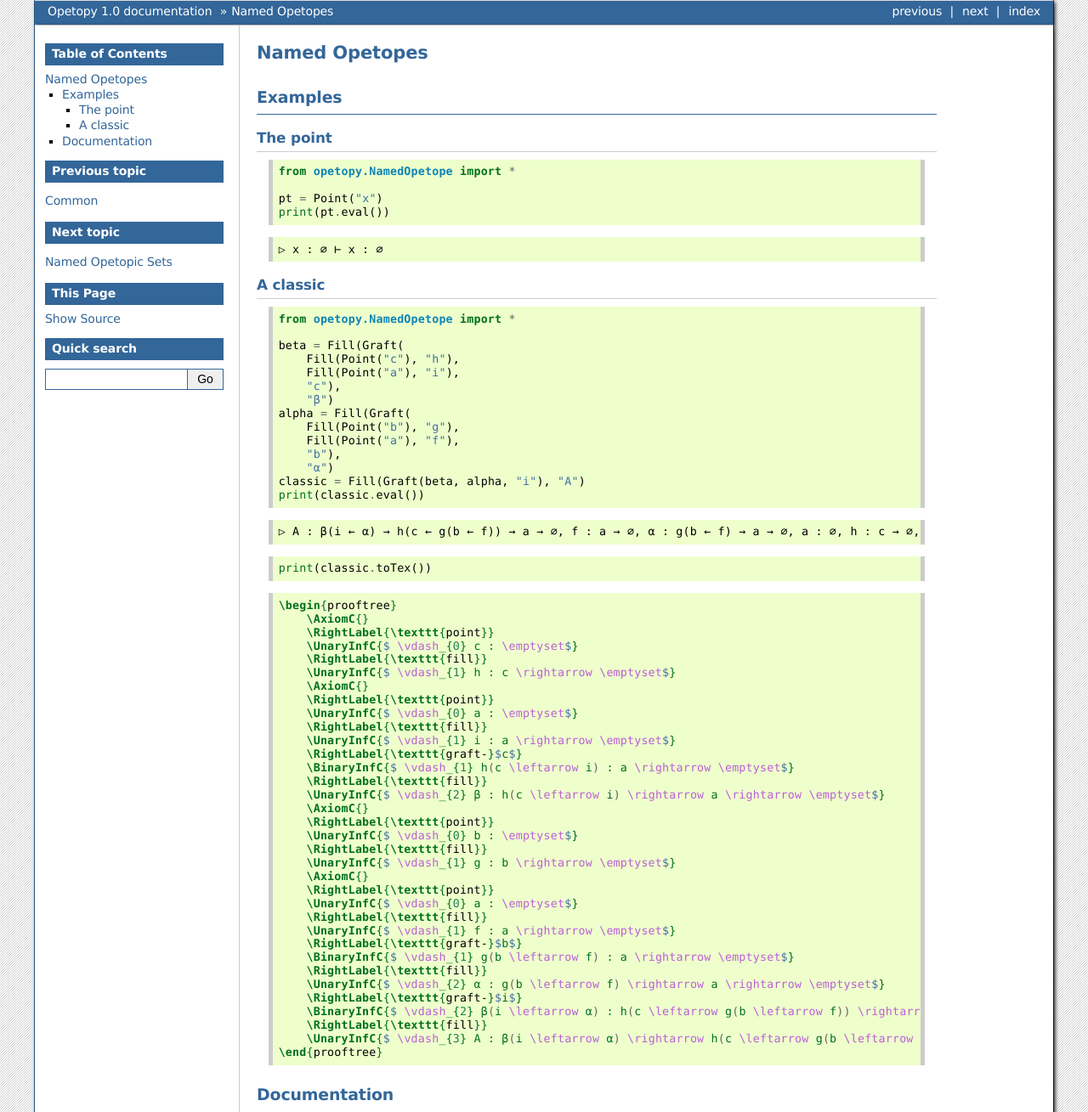
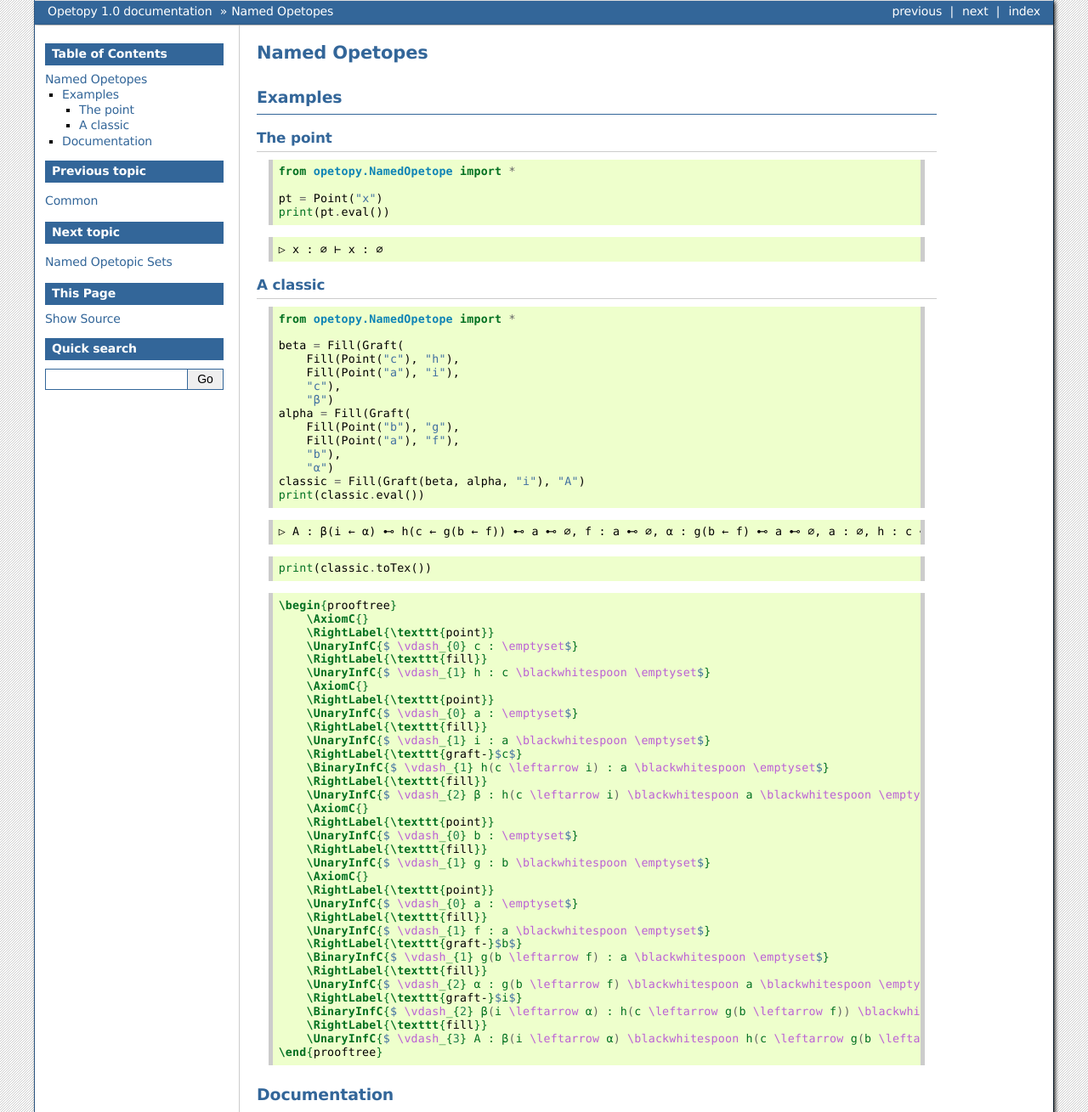
Before and after one commit to altaris/opetopy, a Sphinx documentation site: the page built from doc/namedopetope.rst, in a window 1280 px wide and 1400 px high, cut to the strip 0-1309 px from the top of the window. Shown: the whole strip at 85% size. Built offline with Sphinx 7.4.7, drawn with Linux system fonts in a browser that asks for light colours.

Commit message:
Better tex(t) rendering

```diff
--- a/NamedOpetope.py
+++ b/NamedOpetope.py
@@ -301,13 +301,13 @@ class Type:
         return str(self)
 
     def __str__(self) -> str:
-        return " → ".join([str(t) for t in self.terms])
+        return " ⊷ ".join([str(t) for t in self.terms])
 
     def toTex(self) -> str:
         """
         Converts the type to TeX code.
         """
-        return " \\rightarrow ".join([t.toTex() for t in self.terms])
+        return " \\blackwhitespoon ".join([t.toTex() for t in self.terms])
 
     def variables(self, k: int) -> Set[Variable]:
         """
--- a/doc/namedopetope.rst
+++ b/doc/namedopetope.rst
@@ -45,7 +45,7 @@ A classic
 
 ::
 
-     ▷ A : β(i ← α) → h(c ← g(b ← f)) → a → ∅, f : a → ∅, α : g(b ← f) → a → ∅, a : ∅, h : c → ∅, c : ∅, β : h(c ← i) → a → ∅, g : b → ∅, i : a → ∅, b : ∅ ⊢ A : β(i ← α) → h(c ← g(b ← f)) → a → ∅
+     ▷ A : β(i ← α) ⊷ h(c ← g(b ← f)) ⊷ a ⊷ ∅, f : a ⊷ ∅, α : g(b ← f) ⊷ a ⊷ ∅, a : ∅, h : c ⊷ ∅, c : ∅, β : h(c ← i) ⊷ a ⊷ ∅, g : b ⊷ ∅, i : a ⊷ ∅, b : ∅ ⊢ A : β(i ← α) ⊷ h(c ← g(b ← f)) ⊷ a ⊷ ∅
 
 .. code-block:: python
 
@@ -58,34 +58,34 @@ A classic
         \RightLabel{\texttt{point}}
         \UnaryInfC{$ \vdash_{0} c : \emptyset$}
         \RightLabel{\texttt{fill}}
-        \UnaryInfC{$ \vdash_{1} h : c \rightarrow \emptyset$}
+        \UnaryInfC{$ \vdash_{1} h : c \blackwhitespoon \emptyset$}
         \AxiomC{}
         \RightLabel{\texttt{point}}
         \UnaryInfC{$ \vdash_{0} a : \emptyset$}
         \RightLabel{\texttt{fill}}
-        \UnaryInfC{$ \vdash_{1} i : a \rightarrow \emptyset$}
+        \UnaryInfC{$ \vdash_{1} i : a \blackwhitespoon \emptyset$}
         \RightLabel{\texttt{graft-}$c$}
-        \BinaryInfC{$ \vdash_{1} h(c \leftarrow i) : a \rightarrow \emptyset$}
+        \BinaryInfC{$ \vdash_{1} h(c \leftarrow i) : a \blackwhitespoon \emptyset$}
         \RightLabel{\texttt{fill}}
-        \UnaryInfC{$ \vdash_{2} β : h(c \leftarrow i) \rightarrow a \rightarrow \emptyset$}
+        \UnaryInfC{$ \vdash_{2} β : h(c \leftarrow i) \blackwhitespoon a \blackwhitespoon \emptyset$}
         \AxiomC{}
         \RightLabel{\texttt{point}}
         \UnaryInfC{$ \vdash_{0} b : \emptyset$}
         \RightLabel{\texttt{fill}}
-        \UnaryInfC{$ \vdash_{1} g : b \rightarrow \emptyset$}
+        \UnaryInfC{$ \vdash_{1} g : b \blackwhitespoon \emptyset$}
         \AxiomC{}
         \RightLabel{\texttt{point}}
         \UnaryInfC{$ \vdash_{0} a : \emptyset$}
         \RightLabel{\texttt{fill}}
-        \UnaryInfC{$ \vdash_{1} f : a \rightarrow \emptyset$}
+        \UnaryInfC{$ \vdash_{1} f : a \blackwhitespoon \emptyset$}
         \RightLabel{\texttt{graft-}$b$}
-        \BinaryInfC{$ \vdash_{1} g(b \leftarrow f) : a \rightarrow \emptyset$}
+        \BinaryInfC{$ \vdash_{1} g(b \leftarrow f) : a \blackwhitespoon \emptyset$}
         \RightLabel{\texttt{fill}}
-        \UnaryInfC{$ \vdash_{2} α : g(b \leftarrow f) \rightarrow a \rightarrow \emptyset$}
+        \UnaryInfC{$ \vdash_{2} α : g(b \leftarrow f) \blackwhitespoon a \blackwhitespoon \emptyset$}
         \RightLabel{\texttt{graft-}$i$}
-        \BinaryInfC{$ \vdash_{2} β(i \leftarrow α) : h(c \leftarrow g(b \leftarrow f)) \rightarrow a \rightarrow \emptyset$}
+        \BinaryInfC{$ \vdash_{2} β(i \leftarrow α) : h(c \leftarrow g(b \leftarrow f)) \blackwhitespoon a \blackwhitespoon \emptyset$}
         \RightLabel{\texttt{fill}}
-        \UnaryInfC{$ \vdash_{3} A : β(i \leftarrow α) \rightarrow h(c \leftarrow g(b \leftarrow f)) \rightarrow a \rightarrow \emptyset$}
+        \UnaryInfC{$ \vdash_{3} A : β(i \leftarrow α) \blackwhitespoon h(c \leftarrow g(b \leftarrow f)) \blackwhitespoon a \blackwhitespoon \emptyset$}
     \end{prooftree}
 
 
```
Also changed, not shown: UnnamedOpetope.py (+6 -3 lines), doc/unnamedopetope.rst (+6 -8 lines).
